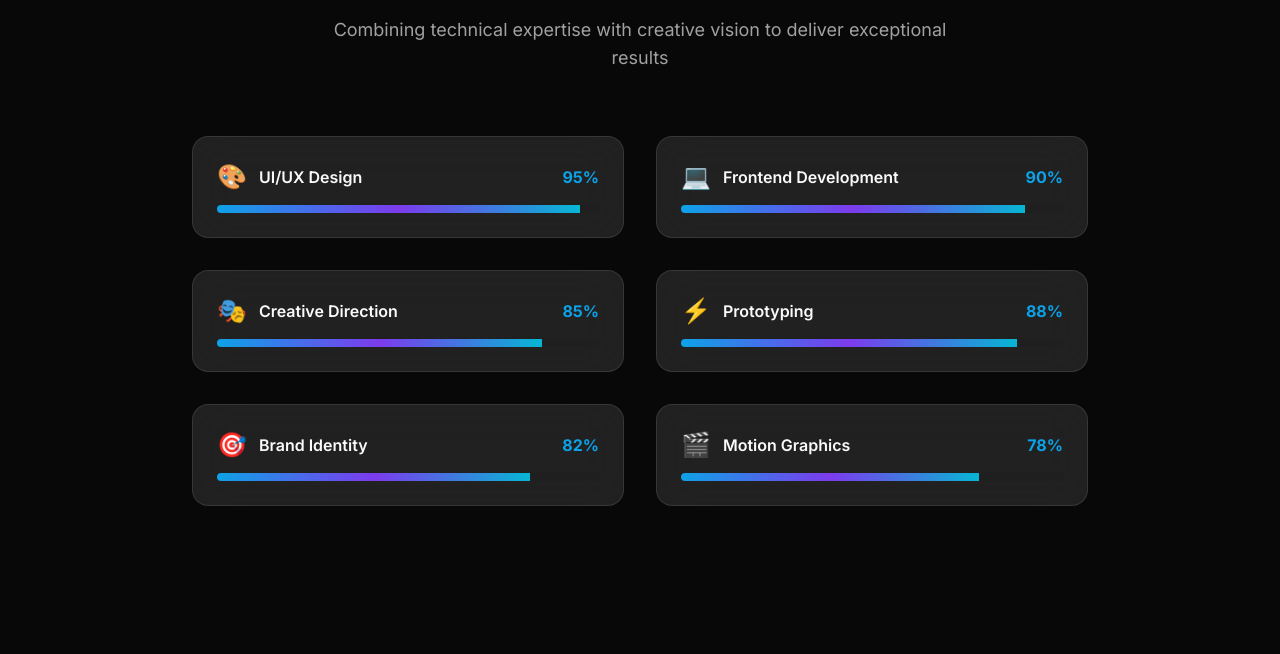
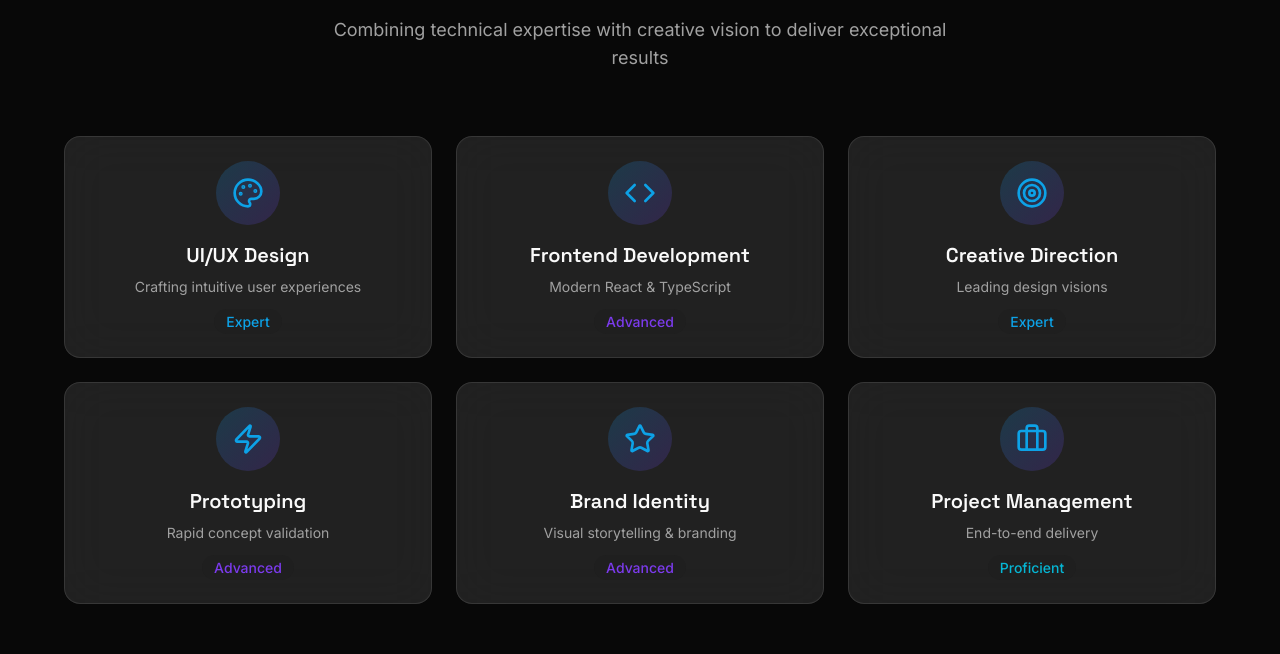
Before and after one commit to Henokked/ui, a React (Vite) app: page / in a window 1280 px wide. Shown: the part 1440-2094 px from the top of the page. Built offline with nearby package versions, Linux system fonts and the light colour scheme.

Commit message:
Refactor: Replace skill section design
Replaces the skill and expertise section with a new design.

```diff
--- a/src/components/SkillsSection.tsx
+++ b/src/components/SkillsSection.tsx
@@ -1,39 +1,46 @@
 
-import React, { useState, useEffect } from 'react';
+import React from 'react';
+import { Code, Palette, Zap, Target, Briefcase, Star } from 'lucide-react';
 
 const skills = [
-  { name: 'UI/UX Design', level: 95, icon: '🎨' },
-  { name: 'Frontend Development', level: 90, icon: '💻' },
-  { name: 'Creative Direction', level: 85, icon: '🎭' },
-  { name: 'Prototyping', level: 88, icon: '⚡' },
-  { name: 'Brand Identity', level: 82, icon: '🎯' },
-  { name: 'Motion Graphics', level: 78, icon: '🎬' }
+  { name: 'UI/UX Design', description: 'Crafting intuitive user experiences', icon: Palette, level: 'Expert' },
+  { name: 'Frontend Development', description: 'Modern React & TypeScript', icon: Code, level: 'Advanced' },
+  { name: 'Creative Direction', description: 'Leading design visions', icon: Target, level: 'Expert' },
+  { name: 'Prototyping', description: 'Rapid concept validation', icon: Zap, level: 'Advanced' },
+  { name: 'Brand Identity', description: 'Visual storytelling & branding', icon: Star, level: 'Advanced' },
+  { name: 'Project Management', description: 'End-to-end delivery', icon: Briefcase, level: 'Proficient' }
 ];
 
-const SkillBar = ({ skill, delay }: { skill: typeof skills[0], delay: number }) => {
-  const [isVisible, setIsVisible] = useState(false);
+const getLevelColor = (level: string) => {
+  switch (level) {
+    case 'Expert':
+      return 'text-primary';
+    case 'Advanced':
+      return 'text-accent';
+    default:
+      return 'text-electric-cyan';
+  }
+};
 
-  useEffect(() => {
-    const timer = setTimeout(() => setIsVisible(true), delay);
-    return () => clearTimeout(timer);
-  }, [delay]);
+const SkillCard = ({ skill, index }: { skill: typeof skills[0], index: number }) => {
+  const IconComponent = skill.icon;
 
   return (
-    <div className="space-y-3">
-      <div className="flex justify-between items-center">
-        <div className="flex items-center space-x-3">
-          <span className="text-2xl">{skill.icon}</span>
-          <span className="font-semibold">{skill.name}</span>
+    <div
+      className="glass-morphism p-6 rounded-2xl hover:scale-105 transition-all duration-300 group"
+      style={{ animationDelay: `${index * 150}ms` }}
+    >
+      <div className="flex flex-col items-center text-center space-y-4">
+        <div className="p-4 rounded-full bg-gradient-to-br from-primary/20 to-accent/20 group-hover:from-primary/30 group-hover:to-accent/30 transition-all duration-300">
+          <IconComponent className="w-8 h-8 text-primary" />
         </div>
-        <span className="text-primary font-bold">{skill.level}%</span>
-      </div>
-      <div className="h-2 bg-muted rounded-full overflow-hidden">
-        <div
-          className="h-full bg-gradient-to-r from-primary via-accent to-electric-cyan transition-all duration-1000 ease-out"
-          style={{
-            width: isVisible ? `${skill.level}%` : '0%'
-          }}
-        />
+        <div>
+          <h3 className="font-space text-xl font-semibold mb-2">{skill.name}</h3>
+          <p className="text-muted-foreground text-sm mb-3">{skill.description}</p>
+          <span className={`text-sm font-medium px-3 py-1 rounded-full bg-muted/50 ${getLevelColor(skill.level)}`}>
+            {skill.level}
+          </span>
+        </div>
       </div>
     </div>
   );
@@ -52,11 +59,9 @@ const SkillsSection = () => {
           </p>
         </div>
 
-        <div className="grid lg:grid-cols-2 gap-8 max-w-4xl mx-auto">
+        <div className="grid grid-cols-1 md:grid-cols-2 lg:grid-cols-3 gap-6 max-w-6xl mx-auto">
           {skills.map((skill, index) => (
-            <div key={skill.name} className="glass-morphism p-6 rounded-2xl">
-              <SkillBar skill={skill} delay={index * 200} />
-            </div>
+            <SkillCard key={skill.name} skill={skill} index={index} />
           ))}
         </div>
       </div>
```
